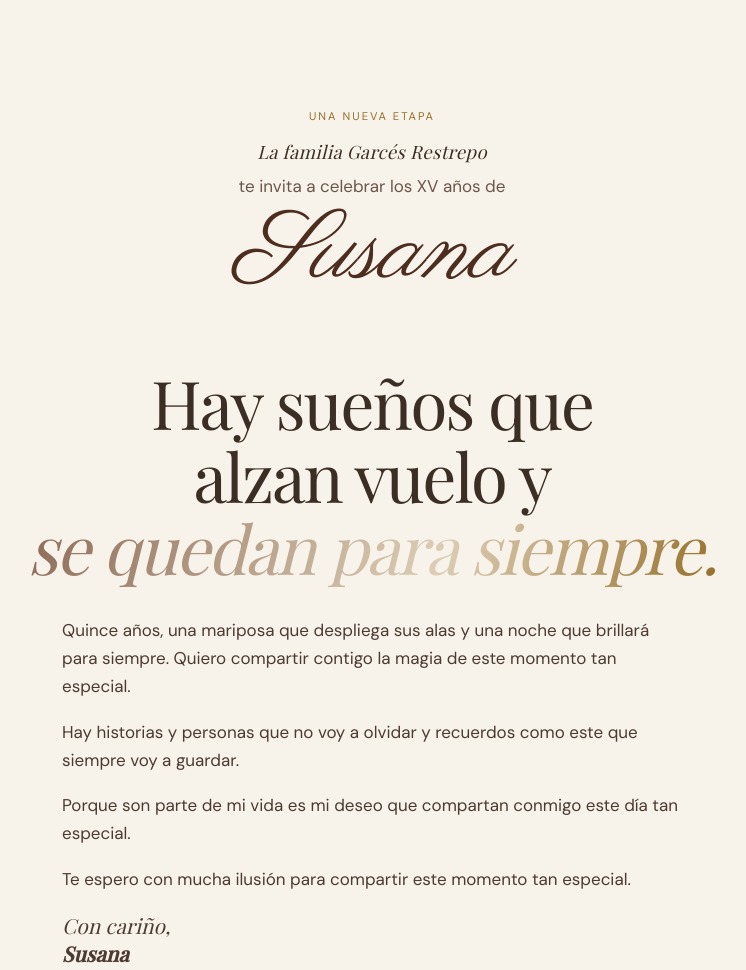
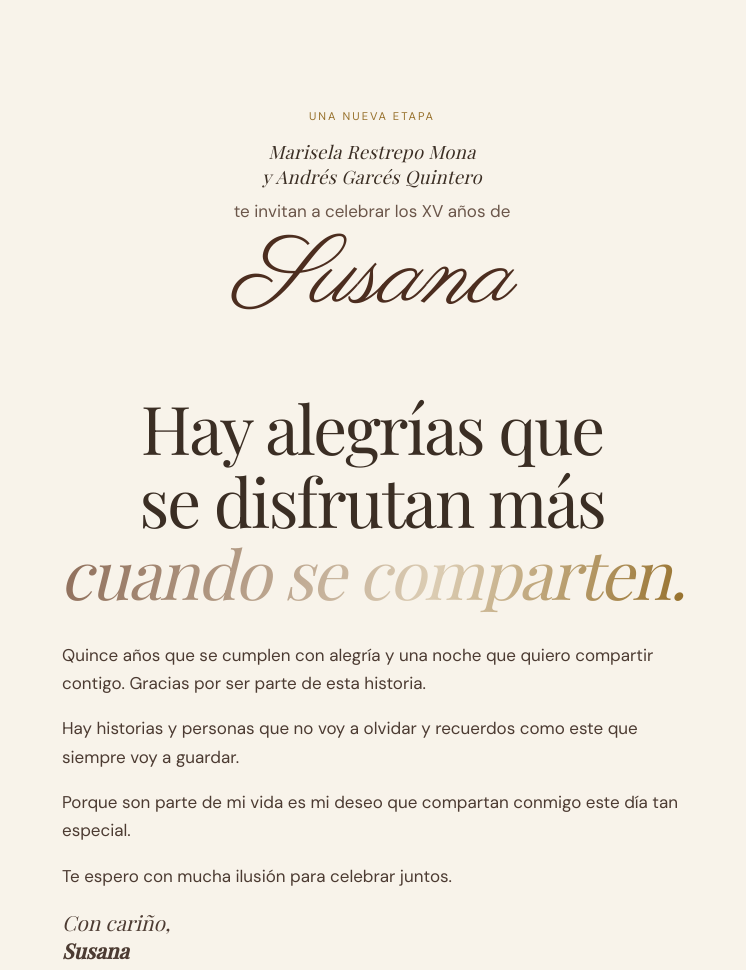
Before and after one commit to novicodev/invitacion-sara-valentina-xv, an Astro site: page / in a window 1280 px wide. Shown: the part 1120-2090 px from the top of the page, without its empty margins (268-1014 px from the left). Built offline with nearby package versions, Linux system fonts and the light colour scheme; Astro itself is replaced by a stand-in of ours; a web font is replaced by a local one.

Commit message:
feat: narrativa neutra (sin tema mariposas) y nombres de los padres en la invitación

```diff
--- a/src/pages/index.astro
+++ b/src/pages/index.astro
@@ -26,7 +26,7 @@ const phone = '573007329023';
         <div class="cover-art" aria-hidden="true"></div>
 
         <div class="cover-copy">
-          <p class="eyebrow">Una noche de ensueño</p>
+          <p class="eyebrow">Con mucho cariño</p>
           <p class="small-title">Mis</p>
           <h1>XV</h1>
           <p class="name">Susana Garcés Restrepo</p>
@@ -39,18 +39,18 @@ const phone = '573007329023';
         <p class="eyebrow">Una nueva etapa</p>
 
         <div class="invite">
-          <p class="invite-family">La familia Garcés Restrepo</p>
-          <p class="invite-cta">te invita a celebrar los XV años de</p>
+          <p class="invite-family">Marisela Restrepo Mona<br />y Andrés Garcés Quintero</p>
+          <p class="invite-cta">te invitan a celebrar los XV años de</p>
           <p class="invite-hero">Susana</p>
         </div>
 
-        <h2 class="story-heading">Hay sueños que<br />alzan vuelo y<br /><em>se quedan para siempre.</em></h2>
+        <h2 class="story-heading">Hay alegrías que<br />se disfrutan más<br /><em>cuando se comparten.</em></h2>
 
         <div class="copy invite-copy">
-          <p>Quince años, una mariposa que despliega sus alas y una noche que brillará para siempre. Quiero compartir contigo la magia de este momento tan especial.</p>
+          <p>Quince años que se cumplen con alegría y una noche que quiero compartir contigo. Gracias por ser parte de esta historia.</p>
           <p>Hay historias y personas que no voy a olvidar y recuerdos como este que siempre voy a guardar.</p>
           <p>Porque son parte de mi vida es mi deseo que compartan conmigo este día tan especial.</p>
-          <p>Te espero con mucha ilusión para compartir este momento tan especial.</p>
+          <p>Te espero con mucha ilusión para celebrar juntos.</p>
           <p class="signature">Con cariño,<br /><strong>Susana</strong></p>
         </div>
       </section>
```
